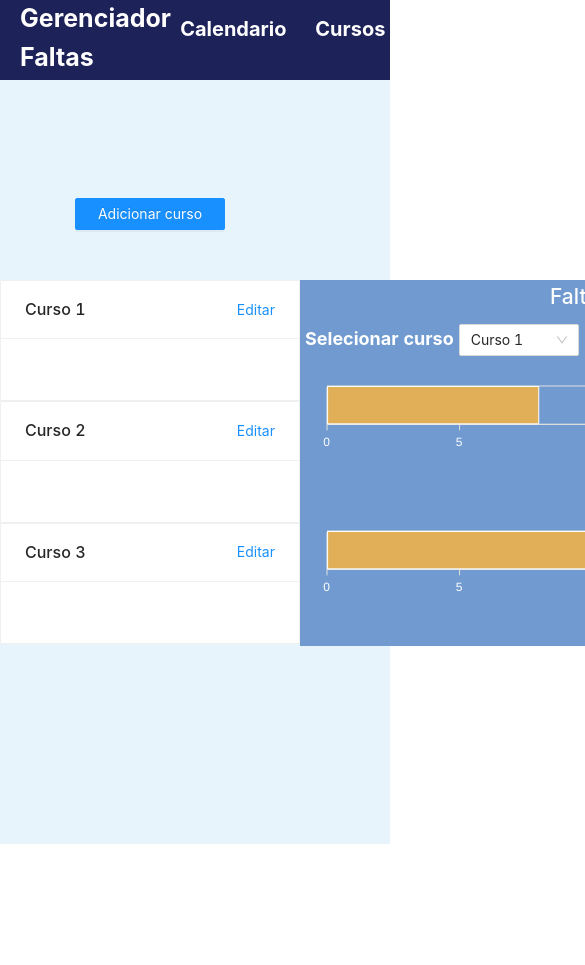
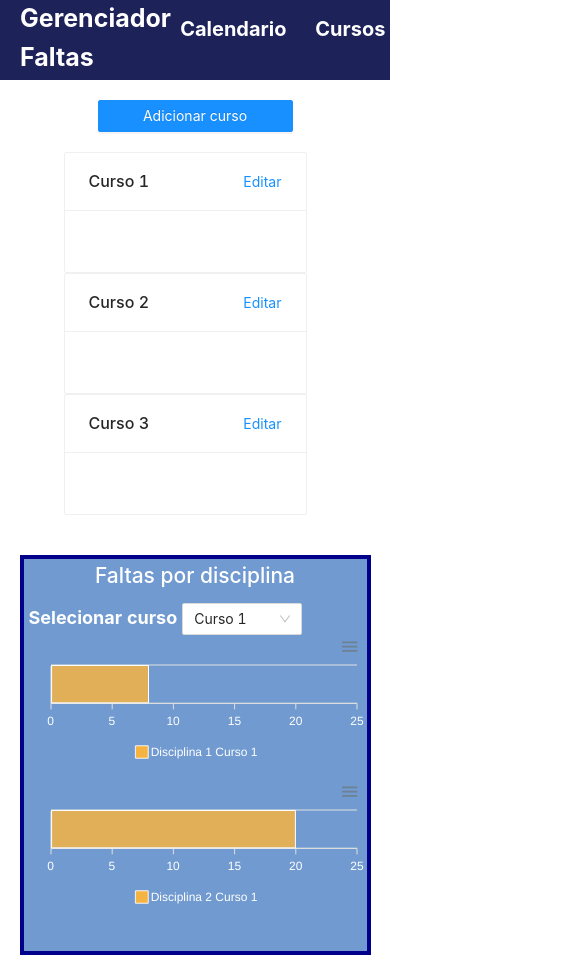
Before and after one commit to ArtSantana/Gerenciador-de-faltas, a React (Create React App) app: page /Faltas in a window 390 px wide. Shown: the top 965 px of the page, 585 px wide, since content can reach past the window. Before the commit the page ends 844 px from the top, so only its background shows below. Built offline with nearby package versions, Linux system fonts and the light colour scheme.

Commit message:
Cursos layout now responsive

```diff
--- a/src/App.css
+++ b/src/App.css
@@ -20,15 +20,16 @@
   text-align: center;
   font-size: 30px;
 }
-.addCurso{
-  grid-column-start: 2;
+.addCurso {
   width: 50%;
-  justify-self:center;
-  margin-bottom: 50px;
+  min-width: 140px;
+  justify-self: center;
+  margin-top: 200px;
+  text-align: center;
 }
-.faltas{
+.faltas {
   text-align: center;
-  color:white;
+  color: white;
 }
 .nav-links,
 .calLink,
@@ -61,15 +62,6 @@
   padding-left: 20px;
   height: 70px;
 }
-.cursosContainer {
-  height: 100vh; /* Magic here */
-  display: grid;
-  grid-template-columns: 1fr 1fr 1fr 1fr 1fr;
-  align-content: center;
-  width: 100%;
-  background-color: rgb(232, 244, 252);
-
-}
 
 .site-calendar-demo-card {
   width: 100vw;
@@ -78,17 +70,29 @@
   font-size: 10px;
   padding-top: 80px;
 }
-
+.cursosContainer {
+  display: flex;
+  flex-direction: row;
+}
+.cardsContainer {
+  display: flex;
+  flex-direction: column;
+  align-items: center;
+}
 .app {
-  grid-column-start: 4;
-  background-color:rgb(112,154,208);
-  color:white;
-
+  background-color: rgb(112, 154, 208);
+  color: white;
+  height: 400px;
+  width: 67vw;
+  margin-top: 200px;
+  margin-right: 30px;
 }
-.cursosCards{
-  grid-column-start: 2;
-  justify-self:center;
-
+.cursosCards {
+  width: 30vw;
+  min-width: 170px;
+  margin-top: 20px;
+  padding-right: 30px;
+  margin-left: 10px;
 }
 
 .events {
@@ -116,14 +120,31 @@
   margin-left: 100px;
   display: block;
 }
-.inputs button {
-  margin-bottom: 20px;
-  margin-left: 100px;
-  display: block;
-}
+
 label {
   font-size: 18px;
   font-weight: bold;
   margin: 5px;
-  color:white;
+  color: white;
 }
+@media (max-width: 700px) {
+  .cursosContainer {
+    display: flex;
+    flex-direction: column;
+  }
+  .cursosCards {
+    width: 70%;
+  }
+  .app {
+    width: 90%;
+    justify-self: center;
+    margin-top: 40px;
+    margin-left: auto;
+    margin-right: auto;
+    margin-bottom: 10px;
+    border: 4px solid darkblue;
+  }
+  .addCurso {
+    margin-top: 100px;
+  }
+}
--- a/src/Cursos.js
+++ b/src/Cursos.js
@@ -5,32 +5,20 @@ import "./App.css";
 import Chart from "react-apexcharts";
 import { Select } from "antd";
 import { Button } from "antd";
-import { Card } from 'antd';
+import { Card } from "antd";
 
-
-function Cursos(){
-
+function Cursos() {
   const [cursos, setCursos] = useContext(CursosContext);
-
-
-
-
 
   const { Meta } = Card;
 
-
-
-
-
-
-  return(
+  return (
     <div className="cursosCards">
-    {cursos.map(cr => (
-    <Card className="cards" title={cr.curso} extra={<a href="#">Editar</a>} style={{ width: 300 }}>
-          <p></p>
+      {cursos.map(cr => (
+        <Card className="cards" title={cr.curso} extra={<a href="#">Editar</a>}>
+          <p />
         </Card>
-        ))}
-
+      ))}
     </div>
   );
 }
--- a/src/Graphs.js
+++ b/src/Graphs.js
@@ -5,15 +5,11 @@ import "./App.css";
 import Chart from "react-apexcharts";
 import { Select } from "antd";
 import { Button } from "antd";
-import Cursos from './Cursos';
+import Cursos from "./Cursos";
 
 const { Option } = Select;
 
 function Graphs() {
-
-
-
-
   const SelectCurso = () => {
     return (
       <div className="selCurso">
@@ -36,36 +32,34 @@ function Graphs() {
     setSelectIndex(cursos[value]);
   }
 
-
-
   const [cursos, setCursos] = useContext(CursosContext);
   const [selectIndex, setSelectIndex] = useState(cursos[0]);
 
   return (
     <div className="cursosContainer">
+    <div className = "cardsContainer">
     <Button className="addCurso" type="primary">
       Adicionar curso
       </Button>
-      <Cursos/>
-
+      <Cursos />
+      </div>
       <div className="app">
-        <div className="row">
-          <div className="mixed-chart">
-          <h2 className="faltas">Faltas por disciplina</h2>
-          <SelectCurso/>
+            <h2 className="faltas">Faltas por disciplina</h2>
+            <SelectCurso />
             {selectIndex.disciplinas.map(dp => (
               <Chart
                 options={{
                   chart: {
                     type: "bar",
-                    height: 100,
+                    height: 0,
                     foreColor: "white"
                   },
                   legend: {
                     labels: {
-                        colors: "white",
-                        useSeriesColors: false
-                    }},
+                      colors: "white",
+                      useSeriesColors: false
+                    }
+                  },
                   plotOptions: {
                     bar: {
                       barHeight: "100%",
@@ -168,14 +162,11 @@ function Graphs() {
                   }
                 ]}
                 type="bar"
-                width="700"
                 height="130"
               />
             ))}
           </div>
         </div>
-      </div>
-    </div>
   );
 }
 export default Graphs;
```
